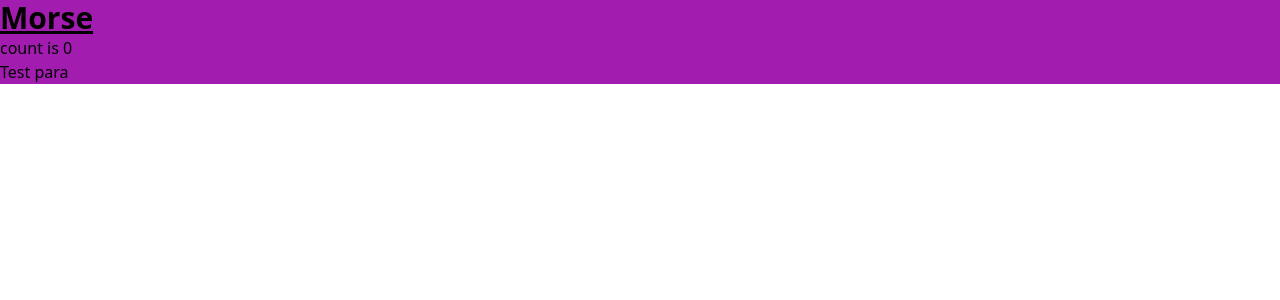
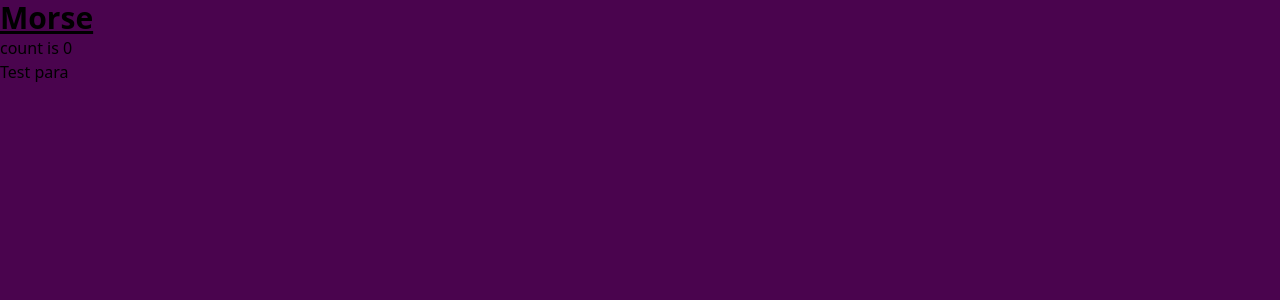
Before and after one commit to branchwag/morse, a React (Vite) app: page / in a window 1280 px wide. Shown: the top 300 px of the page. Built offline with nearby package versions, Linux system fonts and the light colour scheme.

Commit message:
adds in background color for app by setting it as body in index

```diff
--- a/index.html
+++ b/index.html
@@ -6,7 +6,7 @@
     <meta name="viewport" content="width=device-width, initial-scale=1.0" />
     <title>Morse</title>
   </head>
-  <body>
+  <body class="bg-fuchsia-950">
     <div id="root"></div>
     <script type="module" src="/src/main.jsx"></script>
   </body>
--- a/src/App.jsx
+++ b/src/App.jsx
@@ -5,9 +5,9 @@ function App() {
 
   return (
     <>
-      <div className="bg-fuchsia-700">
+      <div className="">
         <h1 className="text-3xl font-bold underline">Morse</h1>
-        <div className="card bg-fuchsia-700">
+        <div className="">
           <button onClick={() => setCount((count) => count + 1)}>
             count is {count}
           </button>
```
